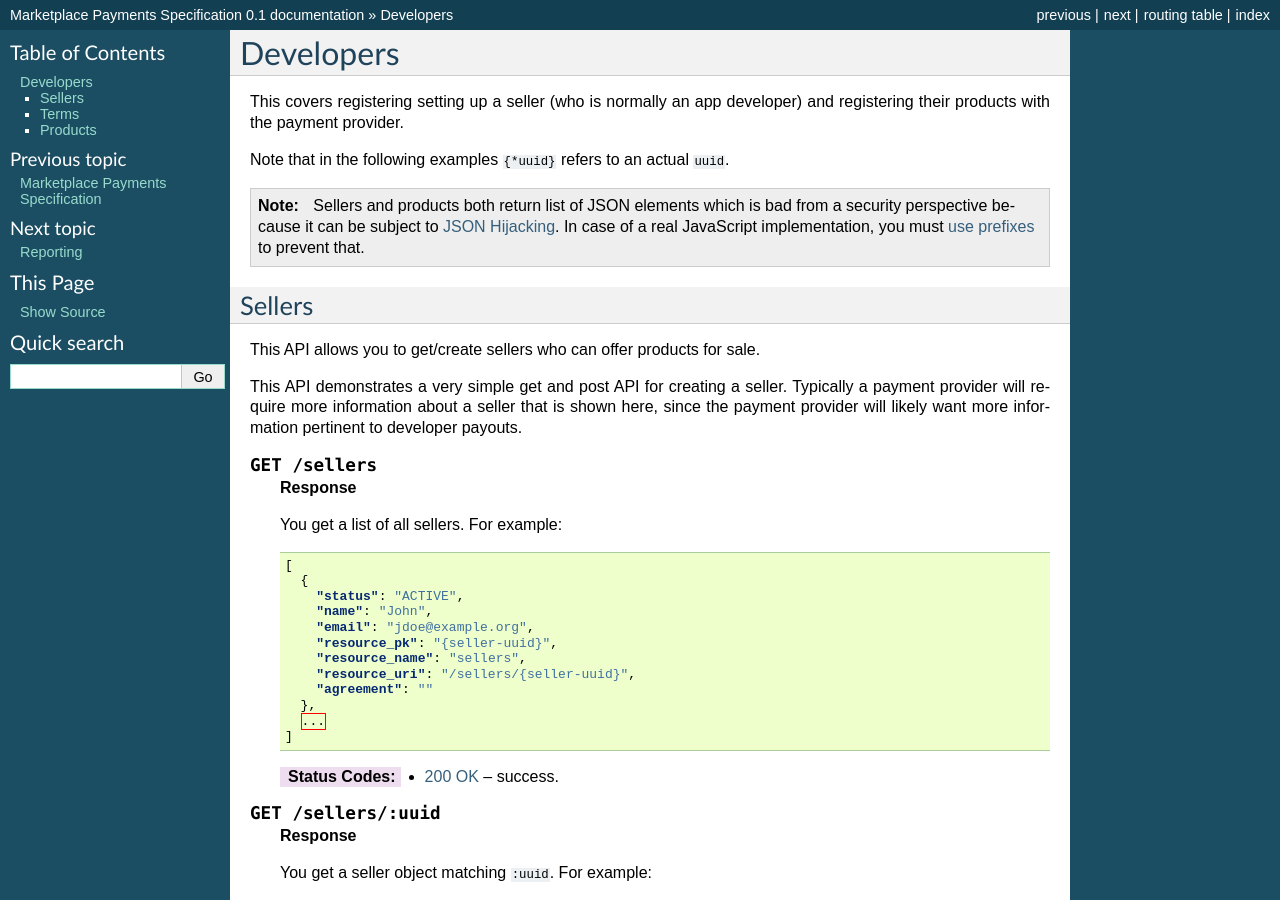
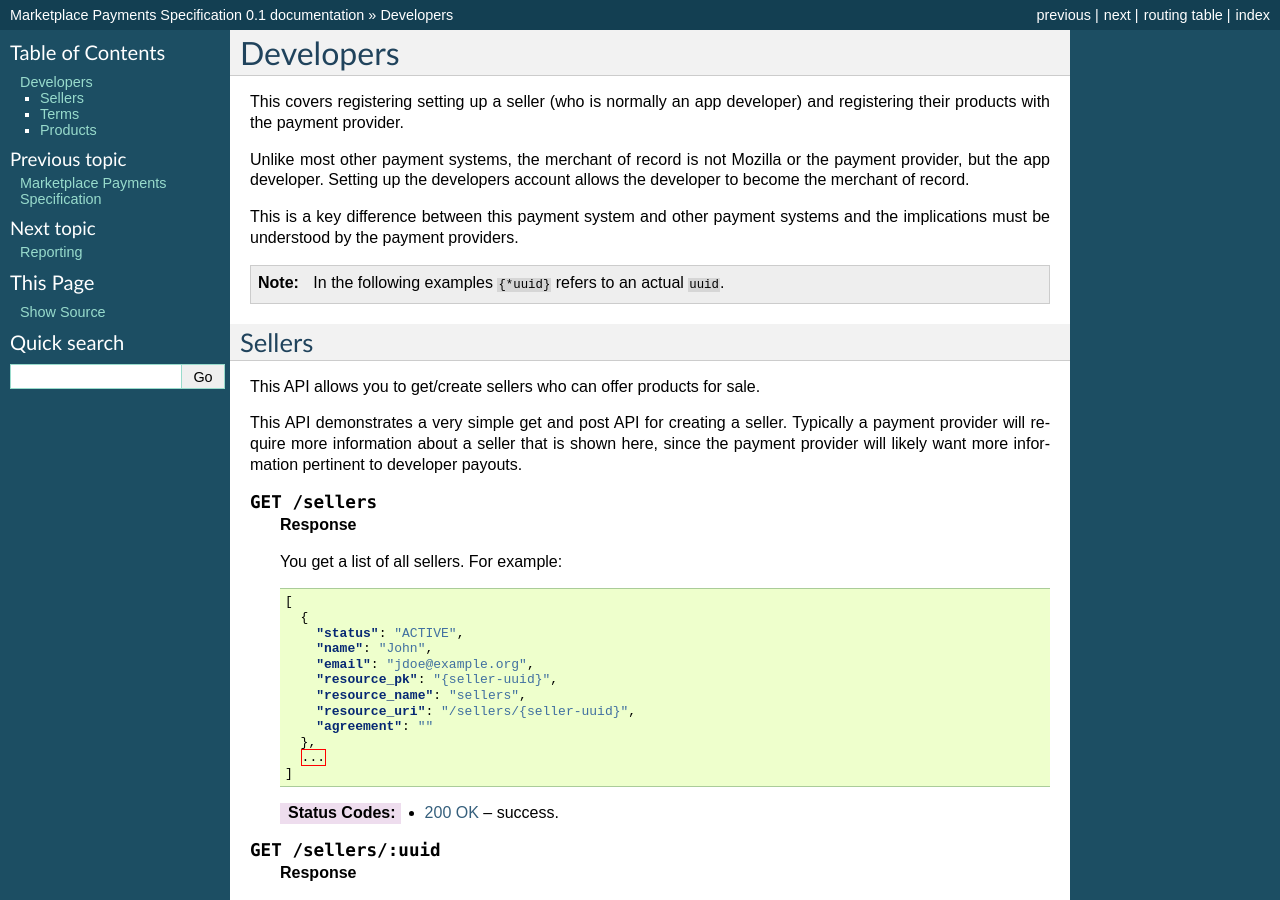
Before and after one commit to mozilla/marketplace-payment-provider-spec, a Sphinx documentation site: the page built from docs/developer.rst, in a window 1280 px wide and 900 px high. Built offline with Sphinx 7.4.7, drawn with Linux system fonts in a browser that asks for light colours; pages that are not in the unit, such as notebooks, are missing from menus.

Commit message:
add in MoR note

```diff
--- a/docs/developer.rst
+++ b/docs/developer.rst
@@ -6,17 +6,16 @@ Developers
 This covers registering setting up a seller (who is normally an app developer)
 and registering their products with the payment provider.
 
-Note that in the following examples ``{*uuid}`` refers to an actual ``uuid``.
+Unlike most other payment systems, the merchant of record is not Mozilla
+or the payment provider, but the app developer. Setting up the developers
+account allows the developer to become the merchant of record.
+
+This is a key difference between this payment system and other payment systems
+and the implications must be understood by the payment providers.
 
 .. note::
 
-    Sellers and products both return list of JSON elements which is bad from
-    a security perspective because it can be subject to `JSON Hijacking`_.
-    In case of a real JavaScript implementation, you must `use prefixes`_
-    to prevent that.
-
-.. _`JSON Hijacking`: http://haacked.com/archive/2009/06/25/json-hijacking.aspx/
-.. _`use prefixes`: https://stackoverflow.com/questions/2669690/why-does-google-prepend-while1-to-their-json-responses
+    In the following examples ``{*uuid}`` refers to an actual ``uuid``.
 
 .. _sellers:
 
```
